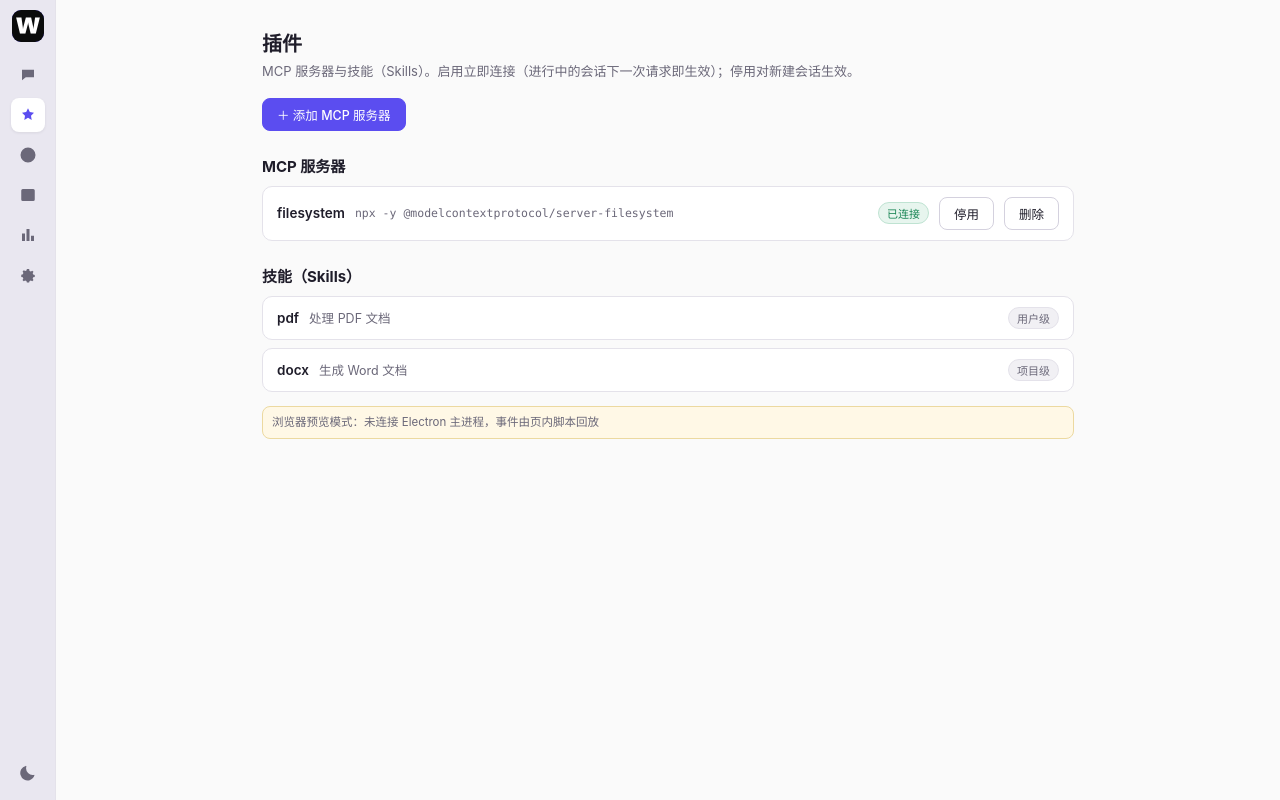
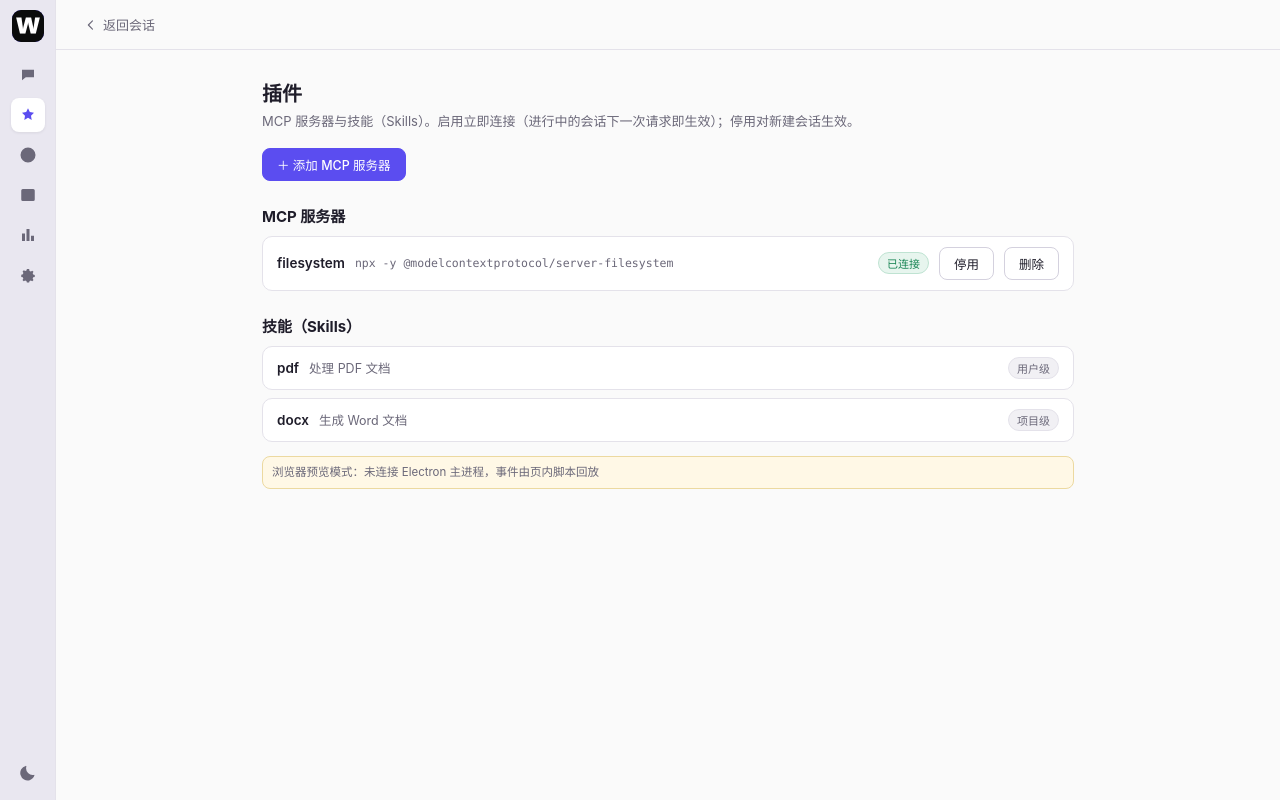
Before and after one commit to ww934883-sudo/wcode, a React (Vite) app in the folder packages/desktop/: page / in a window 1280 px wide. Both pictures are taken after a click on the button 27 px from the left and 115 px from the top of the page. Built offline with nearby package versions, Linux system fonts and the light colour scheme.

Commit message:
M3-D+2w: 非会话页统一顶栏返回按钮——设置/插件/定时任务/素材库/用量页顶部「← 返回会话」（吸顶不随内容滚动）

```diff
--- a/packages/desktop/src/renderer/App.tsx
+++ b/packages/desktop/src/renderer/App.tsx
@@ -346,6 +346,22 @@ export function App() {
         </button>
       ) : (
         <div className="content">
+          {/* 非会话页统一顶栏：显式返回入口（Rail 的会话图标之外） */}
+          <div className="page-top">
+            <button className="page-back" title="返回会话" onClick={() => setView("chat")}>
+              <svg viewBox="0 0 24 24" width="14" height="14" aria-hidden="true">
+                <path
+                  d="M14.5 5l-7 7 7 7"
+                  fill="none"
+                  stroke="currentColor"
+                  strokeWidth="2"
+                  strokeLinecap="round"
+                  strokeLinejoin="round"
+                />
+              </svg>
+              返回会话
+            </button>
+          </div>
           {view === "plugins" && (
             <PluginsPage
               info={info}
--- a/packages/desktop/src/renderer/styles.css
+++ b/packages/desktop/src/renderer/styles.css
@@ -1417,6 +1417,31 @@ button {
   min-width: 0;
 }
 
+/* 非会话页顶栏：显式返回入口 */
+.page-top {
+  position: sticky;
+  top: 0;
+  z-index: 20;
+  padding: 10px 18px;
+  background: var(--bg-main);
+  border-bottom: 1px solid var(--border);
+}
+
+.page-back {
+  display: inline-flex;
+  align-items: center;
+  gap: 5px;
+  font-size: 13px;
+  color: var(--text-2);
+  padding: 5px 10px;
+  border-radius: 8px;
+}
+
+.page-back:hover {
+  color: var(--accent);
+  background: var(--accent-weak);
+}
+
 .panes {
   display: grid;
   grid-template-columns: 1fr;
```
